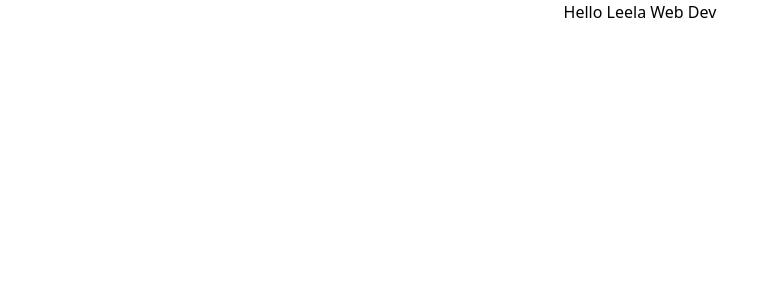
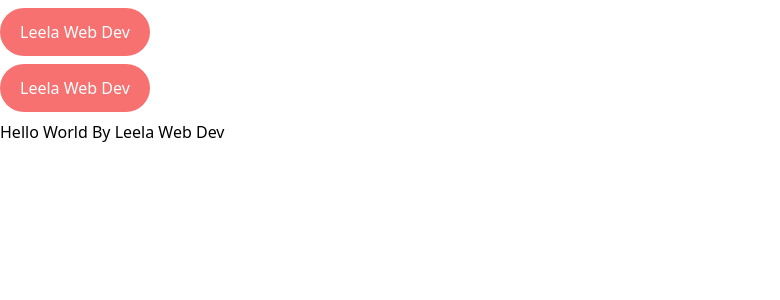
Before and after one commit to leelanarasimha/React-Course-Projects, a React (Create React App) app in the folder my-app/: page / in a window 1280 px wide. Shown: the top 300 px of the page, without its empty margins (0-780 px from the left). Built offline with nearby package versions, Linux system fonts and the light colour scheme.

Commit message:
Feat: Add new function and class components

```diff
--- a/my-app/src/App.js
+++ b/my-app/src/App.js
@@ -1,9 +1,14 @@
 import './App.css';
+import Button from './components/Button/Button';
+import HelloWorld from './components/HelloWorld/HelloWorld';
 
 function App() {
     return (
-        <div className='App'>
-            <div>Hello Leela Web Dev</div>
+        <div className='container mx-auto'>
+            <Button />
+            <Button />
+
+            <HelloWorld />
         </div>
     );
 }
--- /dev/null
+++ b/my-app/src/components/Button/Button.js
@@ -0,0 +1,11 @@
+const Button = () => {
+    return (
+        <div className='my-2'>
+            <button className='bg-red-400 text-white px-5 hover:bg-red-700 py-3 rounded-full'>
+                Leela Web Dev
+            </button>
+        </div>
+    );
+};
+
+export default Button;
--- /dev/null
+++ b/my-app/src/components/HelloWorld/HelloWorld.js
@@ -0,0 +1,13 @@
+import { Component } from 'react';
+
+class HelloWorld extends Component {
+    render() {
+        return (
+            <div>
+                <div>Hello World By Leela Web Dev</div>
+            </div>
+        );
+    }
+}
+
+export default HelloWorld;
```
Also changed, not shown: 1 other file (tests, documents, lock files or other folders).
